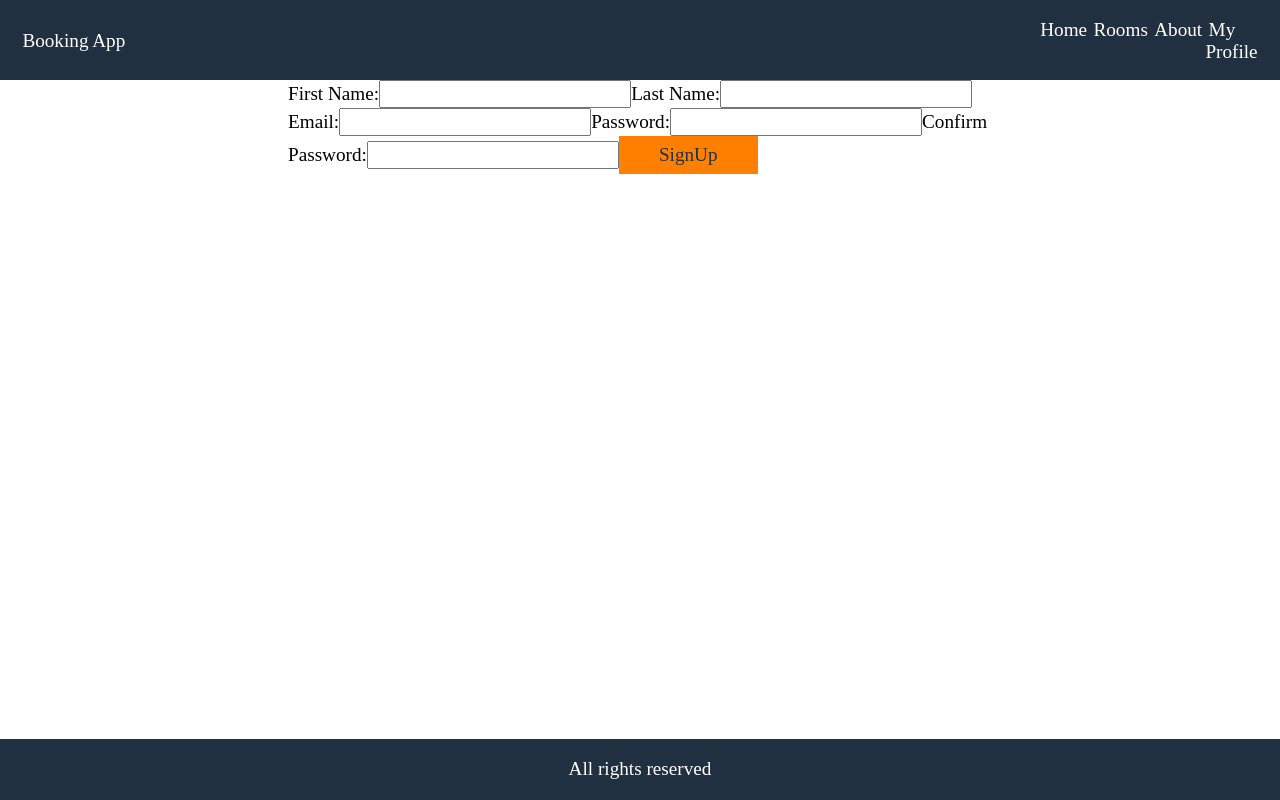
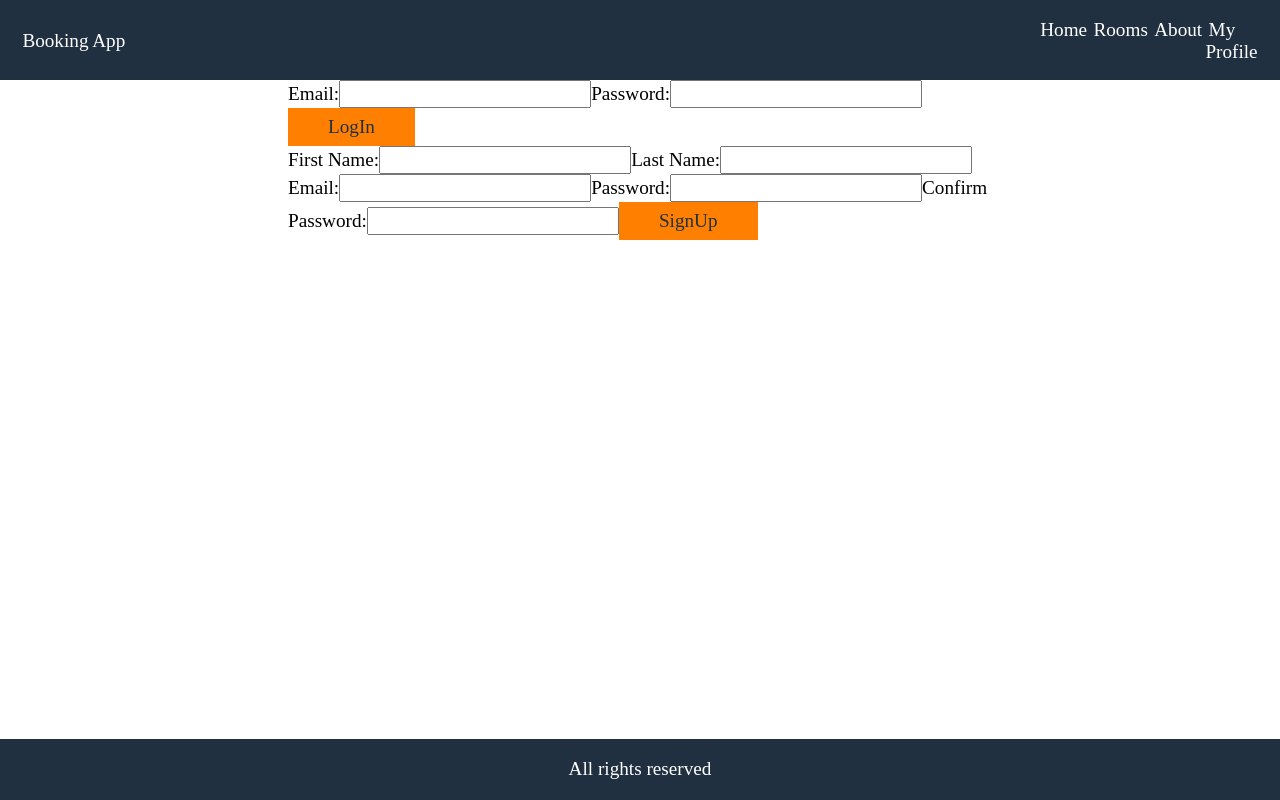
Before and after one commit to grna/Hotel-Booking-App, a React app: page /user in a window 1280 px wide. Built offline with nearby package versions, Linux system fonts and the light colour scheme; no server answers.

Commit message:
login component created

```diff
--- a/src/components/Login.js
+++ b/src/components/Login.js
@@ -1,14 +1,46 @@
-import React from "react";
+import React, { useState } from "react";
 import PropTypes from "prop-types";
 
-const LogIn = (props) => {
+const LogIn = ({ userLogIn }) => {
+  const [email, setEmail] = useState("");
+  const [password, setPassword] = useState("");
+
+  const onLogInSubmit = (e) => {
+    e.preventDefault();
+    const form = {
+      email: email,
+      password: password,
+    };
+    userLogIn(form);
+  };
+
   return (
     <div>
-      <form></form>
+      <form onSubmit={(e) => onLogInSubmit(e)}>
+        <label>Email:</label>
+        <input
+          type="text"
+          onChange={(e) => setEmail(e.target.value)}
+          value={email}
+        ></input>
+        <label>Password:</label>
+        <input
+          type="password"
+          onChange={(e) => setPassword(e.target.value)}
+          value={password}
+        ></input>
+        <input
+          type="submit"
+          className="btn btn-lg"
+          value="LogIn"
+        ></input>
+      </form>
     </div>
   );
 };
 
-LogIn.propTypes = {};
+LogIn.propTypes = {
+  userLogIn: PropTypes.func,
+};
 
 export default LogIn;
```
